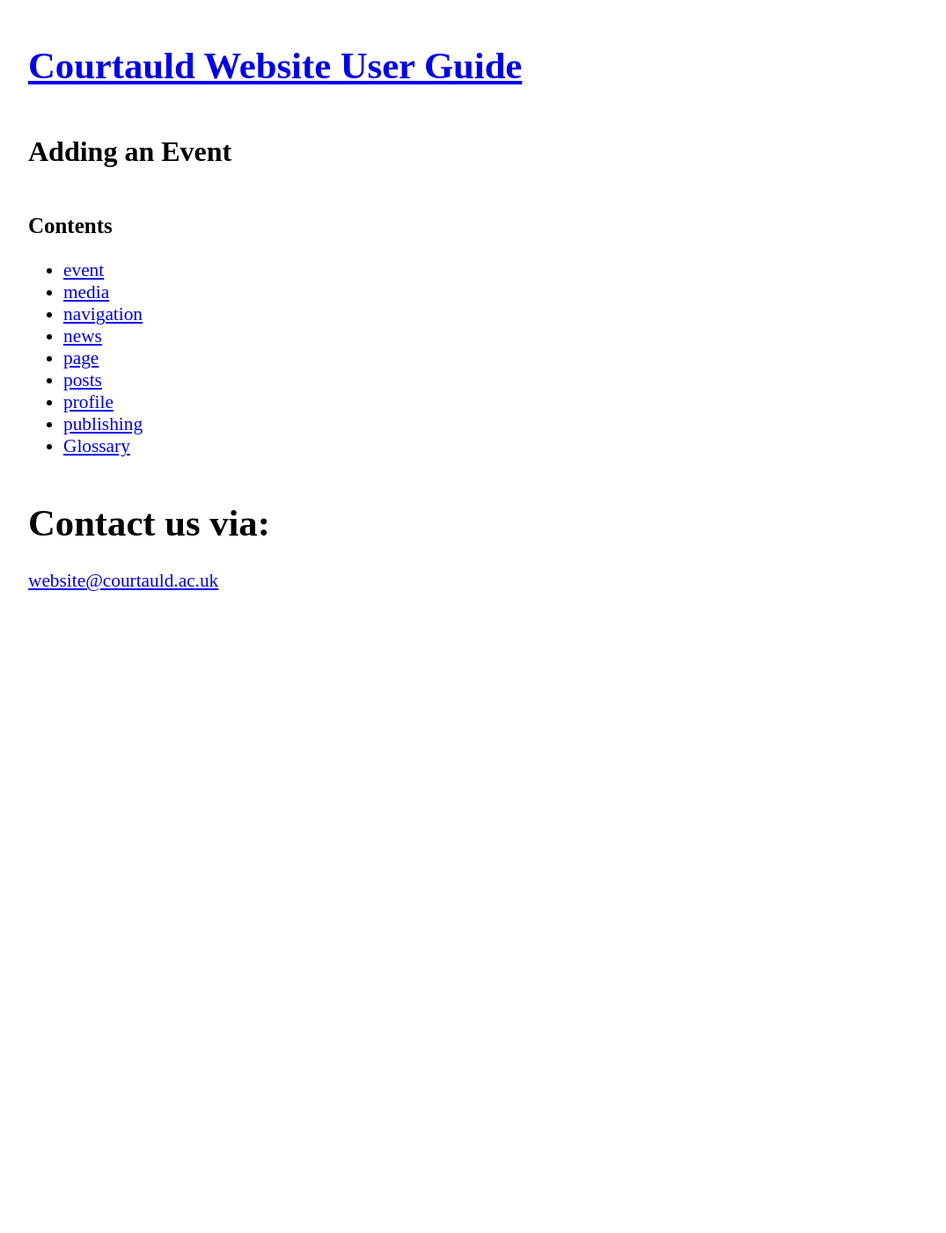
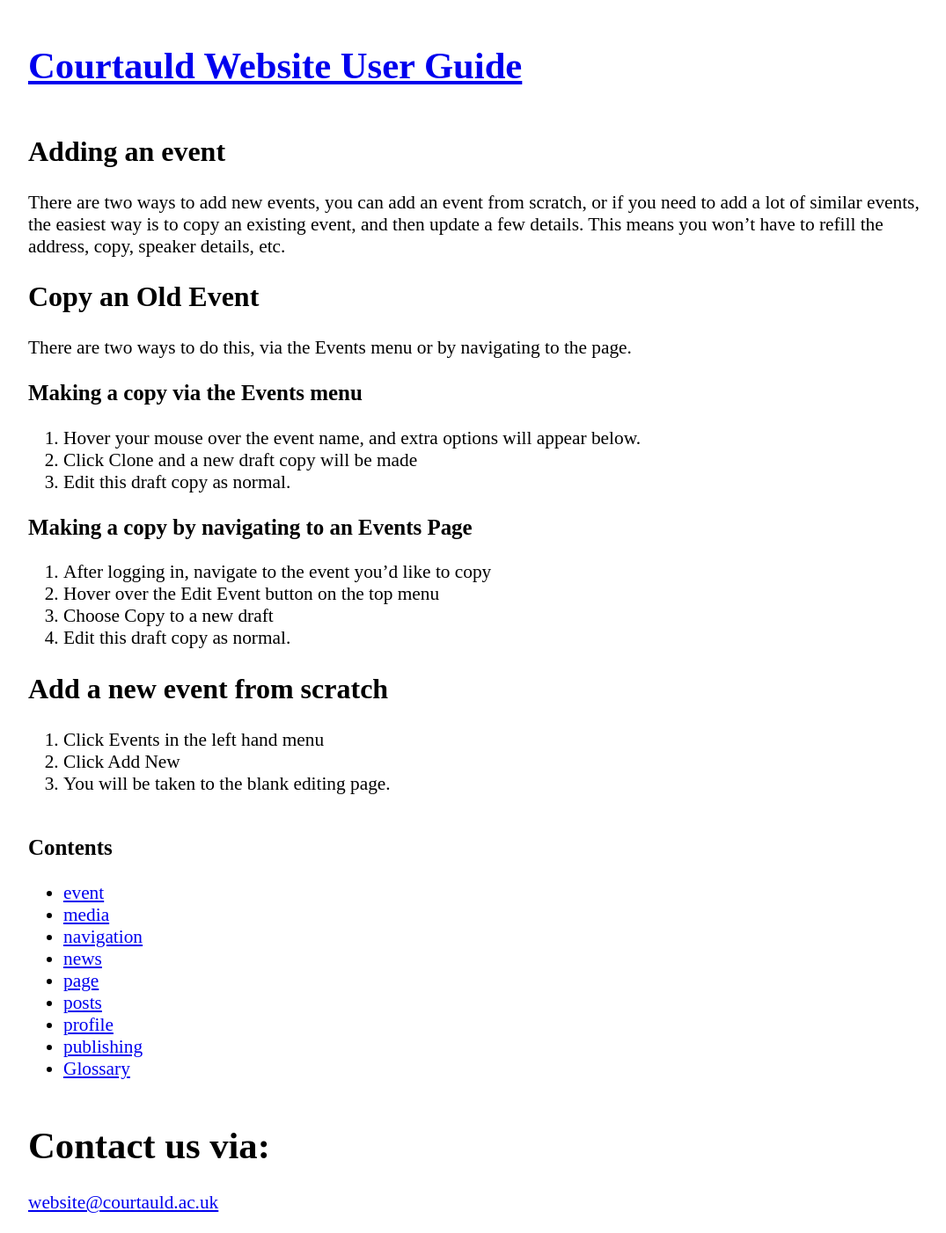
Before and after one commit to Courtauld/guide, a Jekyll site: the page built from _event/add-event.md, in a window 1280 px wide. Shown: the whole page at 88% size, without its empty margins (96-1171 px from the left). Built offline with Jekyll 4.4.1, drawn with Linux system fonts in a browser that asks for light colours; before the commit the page ends 900 px from its top, so only the background shows below that.

Commit message:
Add basic copy to page

```diff
--- a/_event/add-event.md
+++ b/_event/add-event.md
@@ -1,3 +1,27 @@
 ---
-title: Adding an Event
+title: Adding an event
 ---
+There are two ways to add new events, you can add an event from scratch, or if you need to add a lot of similar events, the easiest way is to copy an existing event, and then update a few details. This means you won’t have to refill the address, copy, speaker details, etc.
+
+## Copy an Old Event
+
+There are two ways to do this, via the Events menu or by navigating to the page.
+
+### Making a copy via the Events menu
+
+1. Hover your mouse over the event name, and extra options will appear below.
+2. Click Clone and a new draft copy will be made
+3. Edit this draft copy as normal.
+
+### Making a copy by navigating to an Events Page
+
+1. After logging in, navigate to the event you’d like to copy
+2. Hover over the Edit Event button on the top menu
+3. Choose Copy to a new draft
+4. Edit this draft copy as normal.
+
+## Add a new event from scratch
+
+1. Click Events in the left hand menu
+2. Click Add New
+3. You will be taken to the blank editing page.
```
